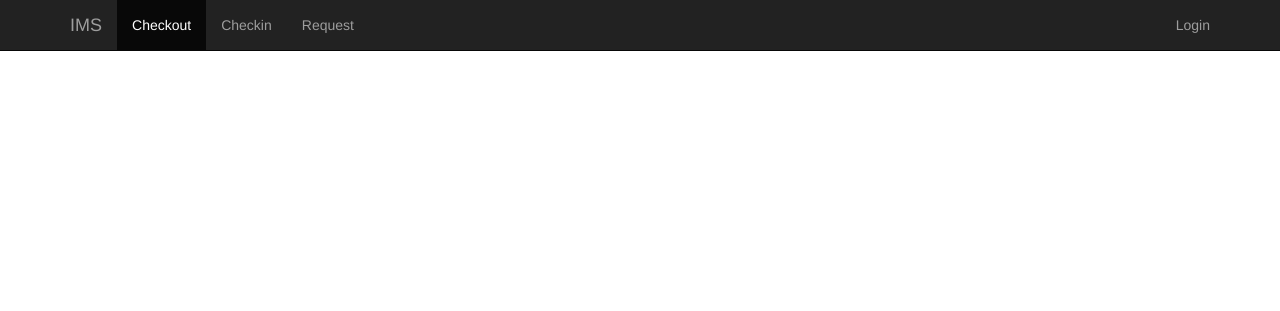
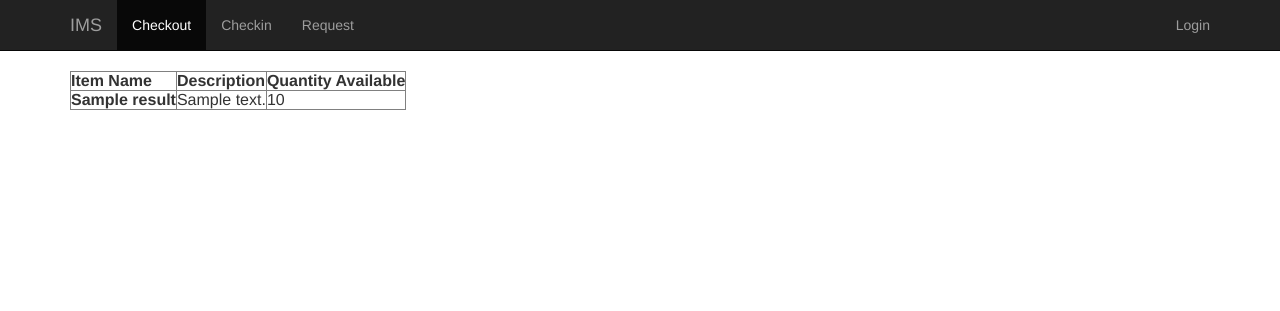
Before and after one commit to ManpreetBahl/inventory, a Flask app: template templates/checkout.html in a window 1280 px wide. Shown: the top 311 px of the page. Run offline with Flask 2, Linux system fonts and the light colour scheme; the template is opened without the code that fills it: most values are stand-ins (such as "Sample title", 1, 10 or a date in 2020); some libraries are stand-ins or nearby versions.

Commit message:
Checkout connected to db and display result

```diff
--- a/app.py
+++ b/app.py
@@ -7,8 +7,22 @@ from flask import abort
 import sys
 import smtplib
 from email.mime.text import MIMEText
+import sqlalchemy
+from sqlalchemy import create_engine
+from sqlalchemy import Table, Column, Integer, String, MetaData, ForeignKey
+from sqlalchemy import inspect
+
 app = Flask(__name__)
+app.config["DEBUG"] = True
 
+
+engine = create_engine("postgresql://postgres:3t/Y(E\F^:5Ls;M4@localhost/inventory")
+
+"""
+(15, u'Banana', 2, u'A yellow fruit', 5, '$2.50')
+(20, u'Piano', 3, u'A musical instrument', 3, '$599.99')
+(25, u'Apple', 1, u'A healthy fruit', 10, '$1.50')
+"""
 #Main page
 #@app.route("/login", methods=["GET"])
 
@@ -16,7 +30,12 @@ app = Flask(__name__)
 @app.route("/checkout", methods=["GET"])
 def index():
     try:
-        return render_template("checkout.html")
+        #Get inventory data from database
+        con = engine.connect()
+        rows = con.execute("SELECT \"Name\", \"Description\", \"Quantity\" FROM inventory.items")
+        con.close()
+
+        return render_template("checkout.html", result=rows)
     except Exception as e:
         print "Encountered error: " + str(e)
         sys.exit(1)
--- a/templates/checkout.html
+++ b/templates/checkout.html
@@ -24,5 +24,26 @@
         </div>
     </nav>
 
+    <div class="container">
+        <table border = 1>
+                <thead>
+                    <tr>
+                        <th>Item Name</th>
+                        <th>Description</th>
+                        <th>Quantity Available</th>
+                    </tr>
+                </thead>
+                <tbody>
+                    {% for name, description, quantity in result %}
 
+                    <tr>
+                        <th> {{ name }} </th>
+                        <td> {{ description }} </td>
+                        <td> {{ quantity }} </td>
+                    </tr>
+
+                    {% endfor %}
+                </tbody>
+            </table>
+    </div>
 </body>
```
Also changed, not shown: requirements.txt (added, +11 -0 lines).
